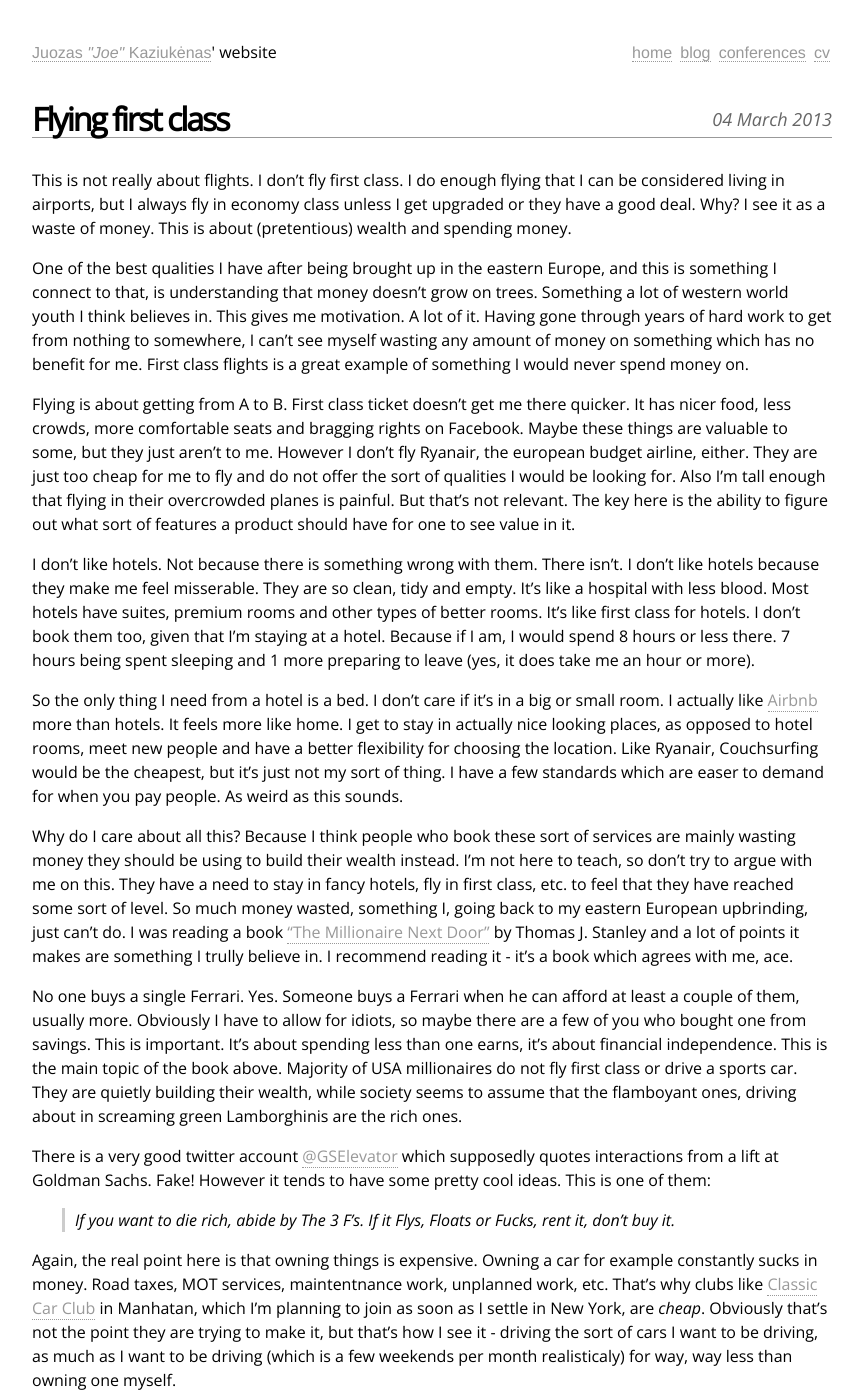
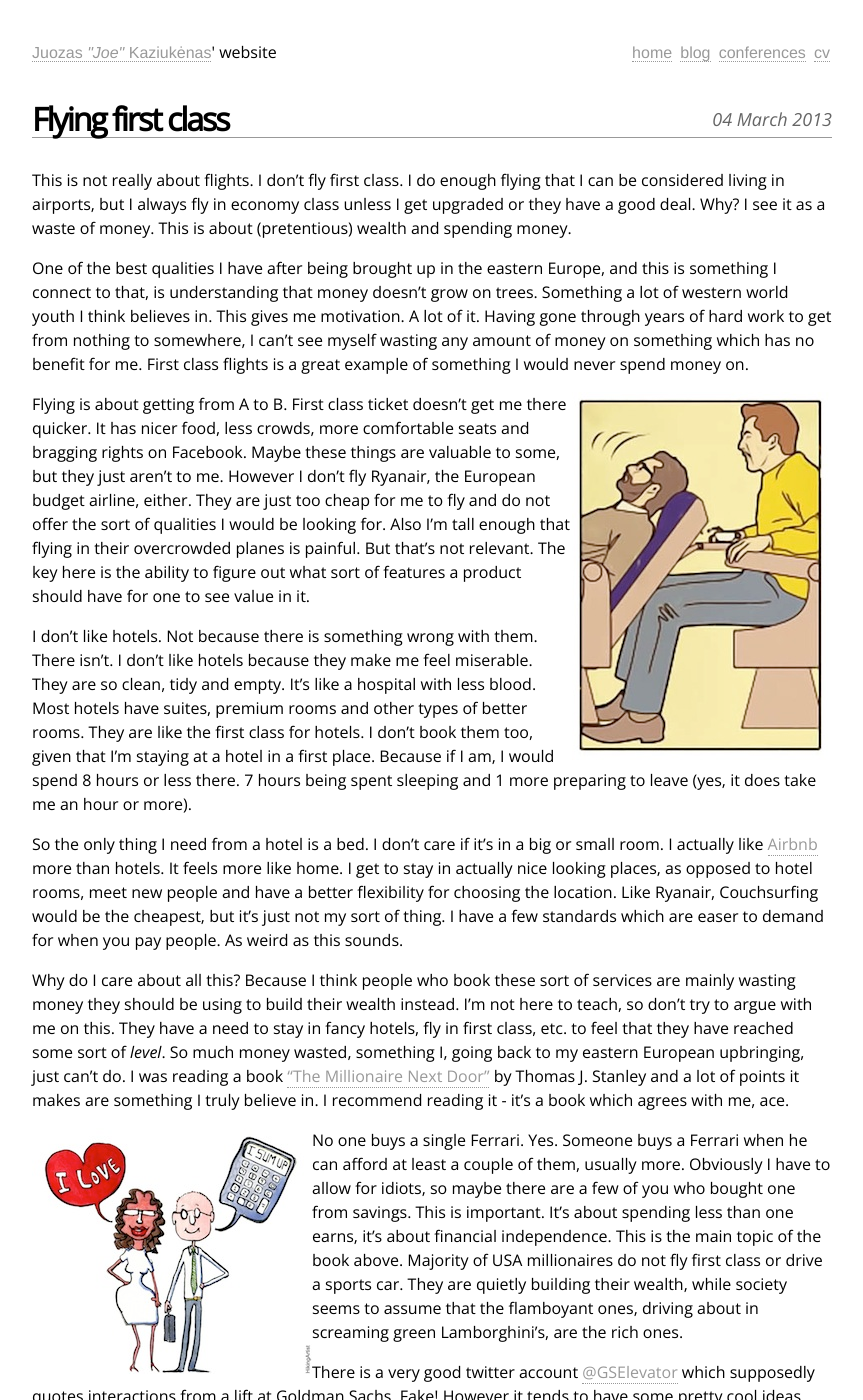
Before and after one commit to juokaz/juokaz.com, a Jekyll site: the page built from _posts/2013-03-04-flying-first-class.markdown, in a window 1280 px wide and 1400 px high. Shown: the whole window, without its empty margins (208-1071 px from the left). Built offline with Jekyll 4.4.1, drawn with Linux system fonts in a browser that asks for light colours; comment, search, counter and statistics services are not loaded; some of the changed lines change nothing that is shown; some of the changed text lies outside the part shown.

Commit message:
Adding images

```diff
--- a/_posts/2013-03-04-flying-first-class.markdown
+++ b/_posts/2013-03-04-flying-first-class.markdown
@@ -2,28 +2,36 @@
 layout: post
 title: Flying first class
 location: Sydney, Australia
-excerpt:
+excerpt: This is not really about flights. I don't fly first class. I do enough flying that I can be considered living in airports, but I always fly in economy class unless I get upgraded or they have a good deal. Why? I see it as a waste of money. This is about (pretentious) wealth and spending money.
 ---
 
 This is not really about flights. I don't fly first class. I do enough flying that I can be considered living in airports, but I always fly in economy class unless I get upgraded or they have a good deal. Why? I see it as a waste of money. This is about (pretentious) wealth and spending money.
 
 One of the best qualities I have after being brought up in the eastern Europe, and this is something I connect to that, is understanding that money doesn't grow on trees. Something a lot of western world youth I think believes in. This gives me motivation. A lot of it. Having gone through years of hard work to get from nothing to somewhere, I can't see myself wasting any amount of money on something which has no benefit for me. First class flights is a great example of something I would never spend money on.
 
-Flying is about getting from A to B. First class ticket doesn't get me there quicker. It has nicer food, less crowds, more comfortable seats and bragging rights on Facebook. Maybe these things are valuable to some, but they just aren't to me. However I don't fly Ryanair, the european budget airline, either. They are just too cheap for me to fly and do not offer the sort of qualities I would be looking for. Also I'm tall enough that flying in their overcrowded planes is painful. But that's not relevant. The key here is the ability to figure out what sort of features a product should have for one to see value in it.
+<img src="/blog/images/too-tall.jpg" class="right" alt="Too tall" />
 
-I don't like hotels. Not because there is something wrong with them. There isn't. I don't like hotels because they make me feel misserable. They are so clean, tidy and empty. It's like a hospital with less blood. Most hotels have suites, premium rooms and other types of better rooms. It's like first class for hotels. I don't book them too, given that I'm staying at a hotel. Because if I am, I would spend 8 hours or less there. 7 hours being spent sleeping and 1 more preparing to leave (yes, it does take me an hour or more).
+Flying is about getting from A to B. First class ticket doesn't get me there quicker. It has nicer food, less crowds, more comfortable seats and bragging rights on Facebook. Maybe these things are valuable to some, but they just aren't to me. However I don't fly Ryanair, the European budget airline, either. They are just too cheap for me to fly and do not offer the sort of qualities I would be looking for. Also I'm tall enough that flying in their overcrowded planes is painful. But that's not relevant. The key here is the ability to figure out what sort of features a product should have for one to see value in it.
+
+I don't like hotels. Not because there is something wrong with them. There isn't. I don't like hotels because they make me feel miserable. They are so clean, tidy and empty. It's like a hospital with less blood. Most hotels have suites, premium rooms and other types of better rooms. They are like the first class for hotels. I don't book them too, given that I'm staying at a hotel in a first place. Because if I am, I would spend 8 hours or less there. 7 hours being spent sleeping and 1 more preparing to leave (yes, it does take me an hour or more).
 
 So the only thing I need from a hotel is a bed. I don't care if it's in a big or small room. I actually like [Airbnb](http://www.airbnb.com) more than hotels. It feels more like home. I get to stay in actually nice looking places, as opposed to hotel rooms, meet new people and have a better flexibility for choosing the location. Like Ryanair, Couchsurfing would be the cheapest, but it's just not my sort of thing. I have a few standards which are easer to demand for when you pay people. As weird as this sounds.
 
-Why do I care about all this? Because I think people who book these sort of services are mainly wasting money they should be using to build their wealth instead. I'm not here to teach, so don't try to argue with me on this. They have a need to stay in fancy hotels, fly in first class, etc. to feel that they have reached some sort of level. So much money wasted, something I, going back to my eastern European upbrinding, just can't do. I was reading a book ["The Millionaire Next Door"](http://www.amazon.com/Millionaire-Next-Door-Thomas-Stanley/dp/0671015206) by Thomas J. Stanley and a lot of points it makes are something I trully believe in. I recommend reading it - it's a book which agrees with me, ace.
+Why do I care about all this? Because I think people who book these sort of services are mainly wasting money they should be using to build their wealth instead. I'm not here to teach, so don't try to argue with me on this. They have a need to stay in fancy hotels, fly in first class, etc. to feel that they have reached some sort of *level*. So much money wasted, something I, going back to my eastern European upbringing, just can't do. I was reading a book ["The Millionaire Next Door"](http://www.amazon.com/Millionaire-Next-Door-Thomas-Stanley/dp/0671015206) by Thomas J. Stanley and a lot of points it makes are something I truly believe in. I recommend reading it - it's a book which agrees with me, ace.
 
-No one buys a single Ferrari. Yes. Someone buys a Ferrari when he can afford at least a couple of them, usually more. Obviously I have to allow for idiots, so maybe there are a few of you who bought one from savings. This is important. It's about spending less than one earns, it's about financial independence. This is the main topic of the book above. Majority of USA millionaires do not fly first class or drive a sports car. They are quietly building their wealth, while society seems to assume that the flamboyant ones, driving about in screaming green Lamborghinis are the rich ones.
+<img src="/blog/images/perfect-couple-killer-team.jpg" class="left" alt="" />
+
+No one buys a single Ferrari. Yes. Someone buys a Ferrari when he can afford at least a couple of them, usually more. Obviously I have to allow for idiots, so maybe there are a few of you who bought one from savings. This is important. It's about spending less than one earns, it's about financial independence. This is the main topic of the book above. Majority of USA millionaires do not fly first class or drive a sports car. They are quietly building their wealth, while society seems to assume that the flamboyant ones, driving about in screaming green Lamborghini's, are the rich ones.
 
 There is a very good twitter account [@GSElevator](https://twitter.com/GSElevator) which supposedly quotes interactions from a lift at Goldman Sachs. Fake! However it tends to have some pretty cool ideas. This is one of them:
 
 > If you want to die rich, abide by The 3 F's. If it Flys, Floats or Fucks, rent it, don't buy it.
 
-Again, the real point here is that owning things is expensive. Owning a car for example constantly sucks in money. Road taxes, MOT services, maintentnance work, unplanned work, etc. That's why clubs like [Classic Car Club](http://classiccarclubmanhattan.com/) in Manhatan, which I'm planning to join as soon as I settle in New York, are *cheap*. Obviously that's not the point they are trying to make it, but that's how I see it - driving the sort of cars I want to be driving, as much as I want to be driving (which is a few weekends per month realisticaly) for way, way less than owning one myself.
+The point here is that owning things is expensive. Owning a car for example constantly sucks in money. Road taxes, MOT services, maintenance work, unplanned work, etc. That's why clubs like [Classic Car Club](http://classiccarclubmanhattan.com/) in Manhattan, which I'm planning to join as soon as I settle in New York, are *cheap*. Obviously that's not the point they are trying to make, but that's how I see it - driving the sort of cars I want to be driving, as much as I want to be driving (which is a few weekends per month realistically) for way, way less than owning one myself.
+
+<img src="/blog/images/ladder-to-keyhole.jpg" class="right" alt="" />
+
+Some people even made a hobby out of flying in first class. Fine if that works for them. The planes Lufthansa has offer a very good intercontinental economy class. Good enough for me. I'm more concerned about using the money I make to invest into something which would provide a longterm value. A lot of startups people start living the fancy lifestyle so early that it's like not sustainable. There is a need to be considered as successful, but it's a very expensive hobby too.
 
 Another eastern European quality I know of is showing off ones wealth. There are no businessman who take public transport. They just don't exist, however it's improving now (not the public transport, the amount of people taking it). I know quite a lot of people who focus on this. These are the sort of people who would stay at some fancy hotel and post photos from there every day. I don't. I like meeting people and them having no idea what I do. It avoids a lot of prejudice and is more honest.
 
@@ -32,4 +40,6 @@ Eventually it all boils down to this:
 > Got health, got enough wealth to buy my next beverage, got love, don't need too much more than that.
 > via [@EamonLeonard](https://twitter.com/EamonLeonard/status/235116433858777088)
 
-There are things which are important, and then there are a lot of things which aren't. To some. Flying first class is the last thing I care about. I actually think people who care about this are misserable - there has to be more important things to care about. For example. For $50 you can send someone flowers. It will make them happy, barely anyone does this anymore. Drop the whole trying to live fancy lifestyle, it's a waste of money.
+There are things which are important, and then there are a lot of things which aren't. To some. Flying first class is the last thing I care about. I actually think people who care about this are miserable - there has to be more important things to care about. For example. For $50 you can send someone flowers. It will make them happy, barely anyone does this anymore. Drop the whole trying to live fancy lifestyle, it's a waste of money.
+
+*\*all illustrations done by Frits from hikingartist.com*
```
Also changed, not shown: blog/images/ladder-to-keyhole.jpg (added), blog/images/perfect-couple-killer-team.jpg (added), blog/images/too-tall.jpg (added).
